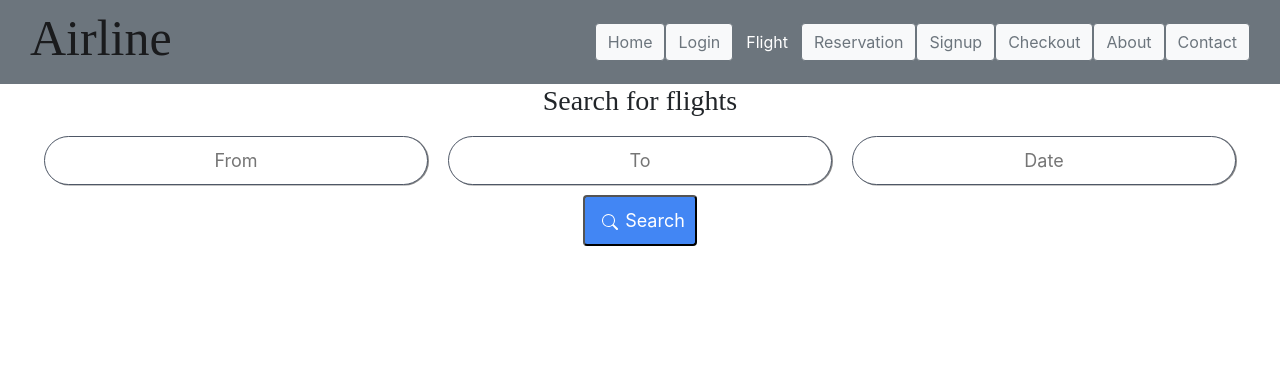
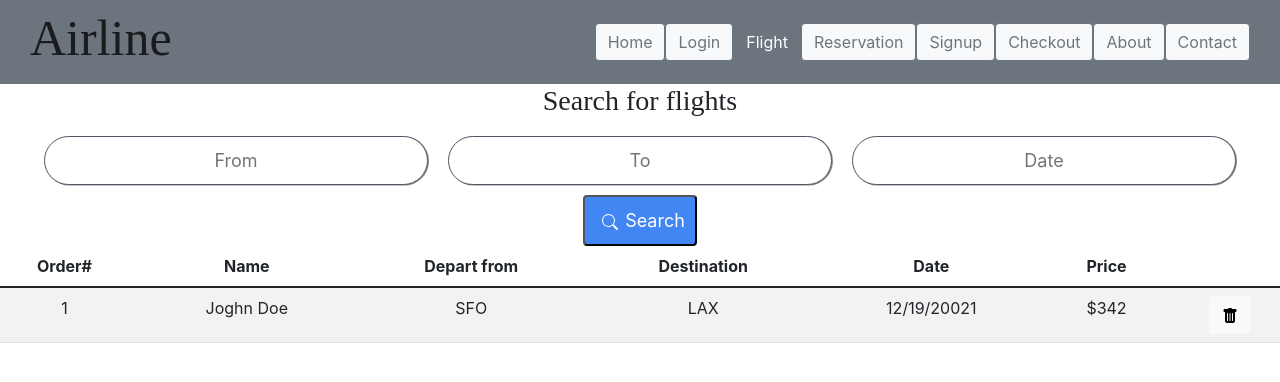
Before and after one commit to gopinathsjsu/team-project-tingting, a React (Create React App) app in the folder Frontend/: page /flight in a window 1280 px wide. Shown: the top 382 px of the page. Built offline with nearby package versions, Linux system fonts and the light colour scheme.

Commit message:
updated Flight

```diff
--- a/Frontend/src/components/Flight/Flight.js
+++ b/Frontend/src/components/Flight/Flight.js
@@ -16,6 +16,10 @@ class Flight extends Component {
       passenger: 0,
       flights: [],
       error: null,
+
+      flightx: [{orderId: "1", name: "Joghn Doe" ,  fromLoc: "SFO",
+      toLoc: "LAX",
+      departDate: "12/19/20021", price: "342"}]
     };
 
     this.handleChange = this.handleChange.bind(this);
@@ -24,23 +28,23 @@ class Flight extends Component {
 
   handleChange(event) {
     this.setState({ searchValue: event.target.value });
-    fetch("http://localhost:3001")
-      .then((response) => {
-        if (!response.ok) {
-          throw new Error(response.statusText);
-        }
-        return response.json().then((data) => {
-          this.setState({ flights: data });
-          this.setState({ fromLoc: data.fromLoc });
-          this.setState({ toLoc: data.toLoc });
-          this.setState({ departTime: data.departTime });
-          this.setState({ arrivetTime: data.arrivetTime });
-          this.setState({ passenger: data.passenger });
-        });
-      })
-      .catch((err) => {
-        console.log(err);
-      });
+    // fetch("http://localhost:3001")
+    //   .then((response) => {
+    //     if (!response.ok) {
+    //       throw new Error(response.statusText);
+    //     }
+    //     return response.json().then((data) => {
+    //       this.setState({ flights: data });
+    //       this.setState({ fromLoc: data.fromLoc });
+    //       this.setState({ toLoc: data.toLoc });
+    //       this.setState({ departTime: data.departTime });
+    //       this.setState({ arrivetTime: data.arrivetTime });
+    //       this.setState({ passenger: data.passenger });
+    //     });
+    //   })
+    //   .catch((err) => {
+    //     console.log(err);
+    //   });
   }
 
   handleSearch(event) {
@@ -84,7 +88,9 @@ class Flight extends Component {
   }
 
   render() {
-    const { error } = this.state;
+
+const { error, flightx, orderId, name,  fromLoc, toLoc, departDate, price} = this.state;
+
 
     return (
       <>
@@ -146,13 +152,60 @@ class Flight extends Component {
               >
                 {error}
               </div>
-            ) : (
-              this.state.flights.map((link, index) => (
-                <div className="column" key={index}>
-                  flights
-                </div>
-              ))
-            )}
+            ) :
+
+
+
+            <table className="table table-striped">
+            <thead>
+              <tr>
+                <th>Order#</th>
+                <th>Name</th>
+
+                <th>Depart from</th>
+
+                <th>Destination</th>
+                <th>Date</th>
+                <th>Price</th>
+              </tr>
+            </thead>
+
+            <tbody>
+              {flightx.map(x =>
+                <tr key={x.orderId}>
+                  <td>{x.orderId}</td>
+                  <td>{x.name}</td>
+                  <td>{x.fromLoc}</td>
+                  <td>{x.toLoc}</td>
+                  <td>{x.departDate}</td>
+                  <td>${x.price}</td>
+                  <td>
+
+                    <button
+                      type="button"
+                      className="btn btn-light mr-1"
+                      onClick={() => this.cancelClick(x.orderId)}
+                    >
+                      <svg
+                        xmlns="http://www.w3.org/2000/svg"
+                        width="16"
+                        height="16"
+                        fill="currentColor"
+                        className="bi bi-trash-fill"
+                        viewBox="0 0 16 16"
+                      >
+                        <path d="M2.5 1a1 1 0 0 0-1 1v1a1 1 0 0 0 1 1H3v9a2 2 0 0 0 2 2h6a2 2 0 0 0 2-2V4h.5a1 1 0 0 0 1-1V2a1 1 0 0 0-1-1H10a1 1 0 0 0-1-1H7a1 1 0 0 0-1 1H2.5zm3 4a.5.5 0 0 1 .5.5v7a.5.5 0 0 1-1 0v-7a.5.5 0 0 1 .5-.5zM8 5a.5.5 0 0 1 .5.5v7a.5.5 0 0 1-1 0v-7A.5.5 0 0 1 8 5zm3 .5v7a.5.5 0 0 1-1 0v-7a.5.5 0 0 1 1 0z" />
+                      </svg>
+                    </button>
+                  </td>
+                </tr>
+              )}
+            </tbody>
+
+          </table>
+
+
+            }
           </div>
         </div>
       </>
```
